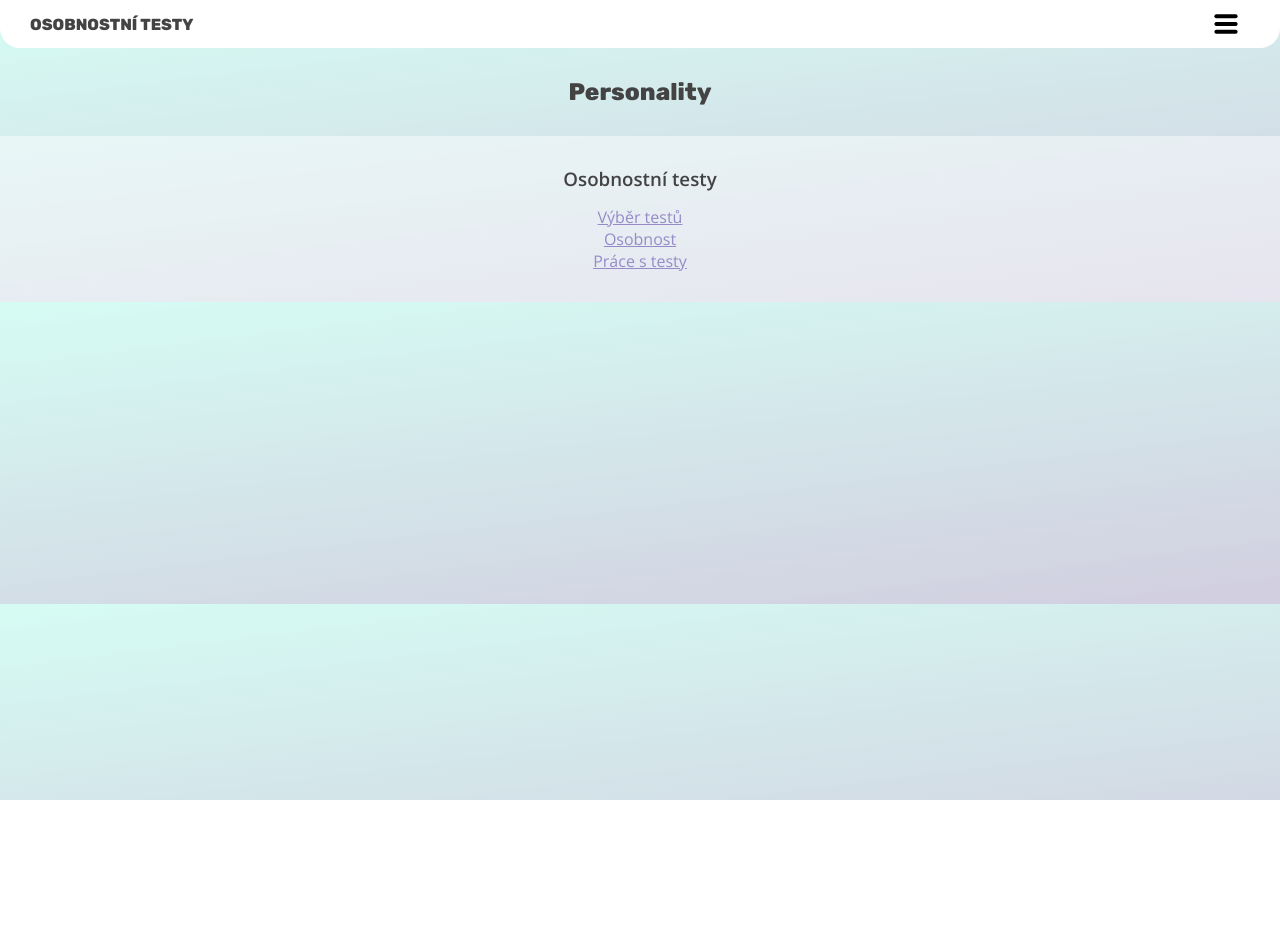
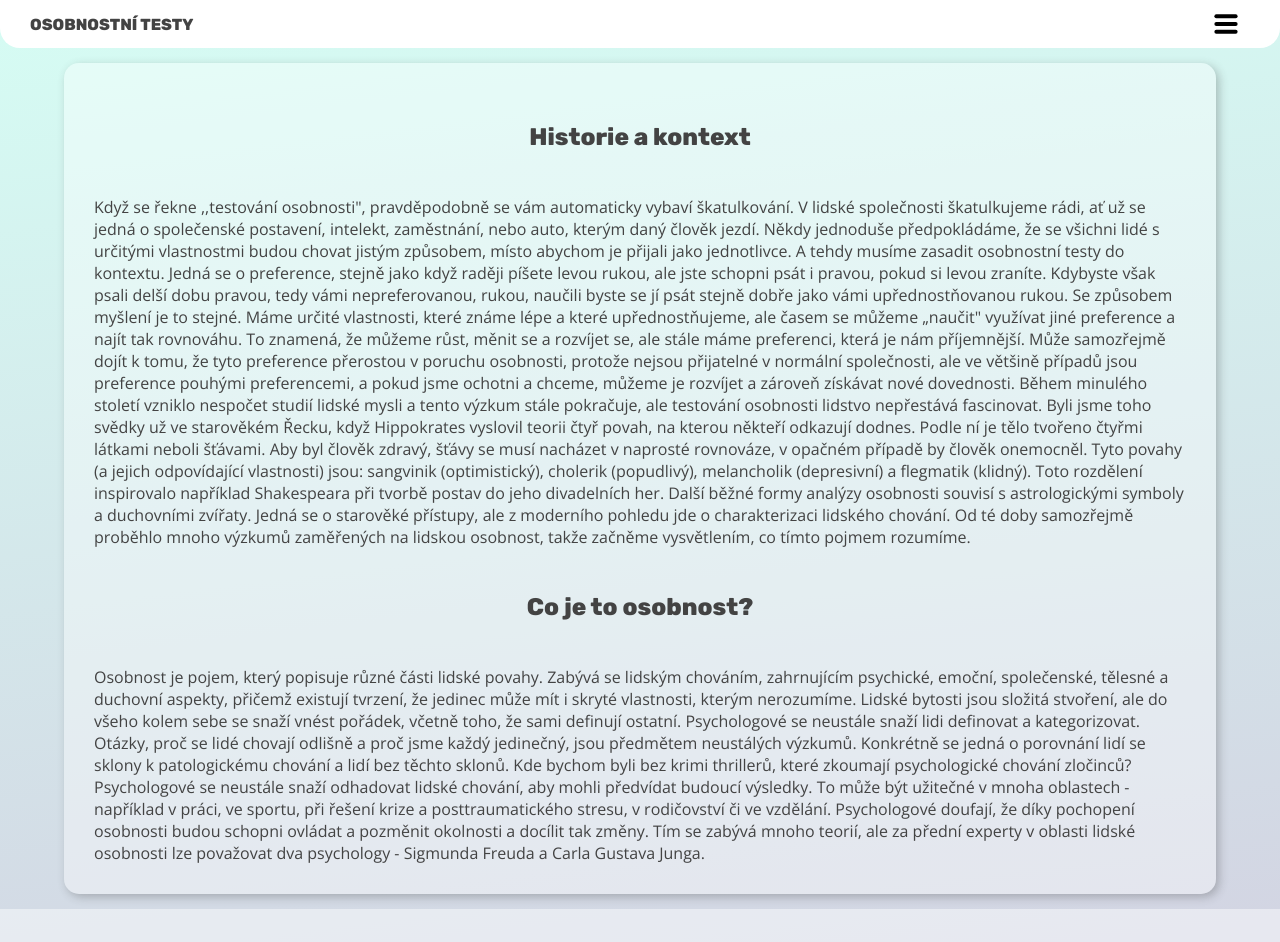
Before and after one commit to gracianaa/osobnostni-testy, a React (Vite) app: page /personality in a window 1280 px wide. Shown: the top 942 px of the page. Before the commit the page ends 800 px from the top, so only its background shows below. Built offline with nearby package versions, Linux system fonts and the light colour scheme.

Commit message:
PersonalityPage created and styled, Footer source, Button links, Img CardTest adjusted size

```diff
--- a/src/components/AboutPersonality/index.jsx
+++ b/src/components/AboutPersonality/index.jsx
@@ -1,3 +1,4 @@
+import { Link } from 'react-router-dom';
 import { ButtonPrimary } from '../ButtonPrimary';
 import './style.css';
 
@@ -11,7 +12,9 @@ export const AboutPersonality = () => {
         duchovní aspekty, přičemž existuje tvrzení, že jedinec může mít i skryté
         vlastnosti, kterým nerozumíme.
       </p>
-      <ButtonPrimary>Zjistit více</ButtonPrimary>
+      <Link to="/personality">
+        <ButtonPrimary>Zjistit více</ButtonPrimary>
+      </Link>
     </section>
   );
 };
--- a/src/components/CardTest/index.jsx
+++ b/src/components/CardTest/index.jsx
@@ -1,3 +1,4 @@
+import { Link } from 'react-router-dom';
 import { ButtonSecondary } from '../ButtonSecondary';
 import './style.css';
 
@@ -13,7 +14,9 @@ export const CardTest = ({ test }) => {
       <div className="cardTest__image">
         <img src={test.img} alt={test.title} />
       </div>
-      <ButtonSecondary>Spustit test</ButtonSecondary>
+      <Link to="/test">
+        <ButtonSecondary>Spustit test</ButtonSecondary>
+      </Link>
     </div>
   );
 };
--- a/src/components/CardTest/style.css
+++ b/src/components/CardTest/style.css
@@ -1,10 +1,11 @@
 .cardTest__image {
   width: 100%;
   text-align: center;
+  padding: 15px;
 }
 
 .cardTest__image img {
-  max-width: 300px;
+  max-width: 150px;
   width: 100%;
 }
 
--- a/src/components/Footer/index.jsx
+++ b/src/components/Footer/index.jsx
@@ -15,6 +15,9 @@ export const Footer = () => {
         <Link className="link" to="/">
           Práce s testy
         </Link>
+        <p className="footer__source">
+          Zdroj: Kniha sobnostních testů od Haulwen Nicholas{' '}
+        </p>
       </div>
     </footer>
   );
--- a/src/components/Footer/style.css
+++ b/src/components/Footer/style.css
@@ -12,3 +12,8 @@
   background-color: rgba(255, 255, 255, 0.456);
   padding: 30px;
 }
+
+.footer__source {
+  text-align: center;
+  margin-top: 15px;
+}
--- a/src/components/PageIntro/index.jsx
+++ b/src/components/PageIntro/index.jsx
@@ -1,3 +1,4 @@
+import { Link } from 'react-router-dom';
 import { ButtonPrimary } from '../ButtonPrimary';
 import './style.css';
 import trio from './trio.png';
@@ -8,7 +9,9 @@ export const PageIntro = () => {
       <div className="intro__text">
         <h1 className="intro__heading">Každý z nás je unikát.</h1>
         <h2 className="intro__subHeading">Zjisti v čem vynikáš ty...</h2>
-        <ButtonPrimary>Vybrat test</ButtonPrimary>
+        <a href="#chooseTest">
+          <ButtonPrimary>Vybrat test</ButtonPrimary>
+        </a>
       </div>
       <div className="intro__image">
         <img src={trio} alt="Trio image" />
--- a/src/pages/PersonalityPage/index.jsx
+++ b/src/pages/PersonalityPage/index.jsx
@@ -1,7 +1,65 @@
+import './style.css';
+
 export const PersonalityPage = () => {
   return (
-    <div>
-      <h2>Personality</h2>
+    <div className="personalityPage">
+      <h2 className="personalityPage__title">Historie a kontext</h2>
+      <p className="personalityPage__info">
+        Když se řekne ,,testování osobnosti", pravděpodobně se vám automaticky
+        vybaví škatulkování. V lidské společnosti škatulkujeme rádi, ať už se
+        jedná o společenské postavení, intelekt, zaměstnání, nebo auto, kterým
+        daný člověk jezdí. Někdy jednoduše předpokládáme, že se všichni lidé s
+        určitými vlastnostmi budou chovat jistým způsobem, místo abychom je
+        přijali jako jednotlivce. A tehdy musíme zasadit osobnostní testy do
+        kontextu. Jedná se o preference, stejně jako když raději píšete levou
+        rukou, ale jste schopni psát i pravou, pokud si levou zraníte. Kdybyste
+        však psali delší dobu pravou, tedy vámi nepreferovanou, rukou, naučili
+        byste se jí psát stejně dobře jako vámi upřednostňovanou rukou. Se
+        způsobem myšlení je to stejné. Máme určité vlastnosti, které známe lépe
+        a které upřednostňujeme, ale časem se můžeme „naučit" využívat jiné
+        preference a najít tak rovnováhu. To znamená, že můžeme růst, měnit se a
+        rozvíjet se, ale stále máme preferenci, která je nám příjemnější. Může
+        samozřejmě dojít k tomu, že tyto preference přerostou v poruchu
+        osobnosti, protože nejsou přijatelné v normální společnosti, ale ve
+        většině případů jsou preference pouhými preferencemi, a pokud jsme
+        ochotni a chceme, můžeme je rozvíjet a zároveň získávat nové dovednosti.
+        Během minulého století vzniklo nespočet studií lidské mysli a tento
+        výzkum stále pokračuje, ale testování osobnosti lidstvo nepřestává
+        fascinovat. Byli jsme toho svědky už ve starověkém Řecku, když
+        Hippokrates vyslovil teorii čtyř povah, na kterou někteří odkazují
+        dodnes. Podle ní je tělo tvořeno čtyřmi látkami neboli šťávami. Aby byl
+        člověk zdravý, šťávy se musí nacházet v naprosté rovnováze, v opačném
+        případě by člověk onemocněl. Tyto povahy (a jejich odpovídající
+        vlastnosti) jsou: sangvinik (optimistický), cholerik (popudlivý),
+        melancholik (depresivní) a flegmatik (klidný). Toto rozdělení
+        inspirovalo například Shakespeara při tvorbě postav do jeho divadelních
+        her. Další běžné formy analýzy osobnosti souvisí s astrologickými
+        symboly a duchovními zvířaty. Jedná se o starověké přístupy, ale z
+        moderního pohledu jde o charakterizaci lidského chování. Od té doby
+        samozřejmě proběhlo mnoho výzkumů zaměřených na lidskou osobnost, takže
+        začněme vysvětlením, co tímto pojmem rozumíme.
+      </p>
+      <h2 className="personalityPage__title">Co je to osobnost?</h2>
+      <p className="personalityPage__info">
+        Osobnost je pojem, který popisuje různé části lidské povahy. Zabývá se
+        lidským chováním, zahrnujícím psychické, emoční, společenské, tělesné a
+        duchovní aspekty, přičemž existují tvrzení, že jedinec může mít i skryté
+        vlastnosti, kterým nerozumíme. Lidské bytosti jsou složitá stvoření, ale
+        do všeho kolem sebe se snaží vnést pořádek, včetně toho, že sami
+        definují ostatní. Psychologové se neustále snaží lidi definovat a
+        kategorizovat. Otázky, proč se lidé chovají odlišně a proč jsme každý
+        jedinečný, jsou předmětem neustálých výzkumů. Konkrétně se jedná o
+        porovnání lidí se sklony k patologickému chování a lidí bez těchto
+        sklonů. Kde bychom byli bez krimi thrillerů, které zkoumají
+        psychologické chování zločinců? Psychologové se neustále snaží odhadovat
+        lidské chování, aby mohli předvídat budoucí výsledky. To může být
+        užitečné v mnoha oblastech - například v práci, ve sportu, při řešení
+        krize a posttraumatického stresu, v rodičovství či ve vzdělání.
+        Psychologové doufají, že díky pochopení osobnosti budou schopni ovládat
+        a pozměnit okolnosti a docílit tak změny. Tím se zabývá mnoho teorií,
+        ale za přední experty v oblasti lidské osobnosti lze považovat dva
+        psychology - Sigmunda Freuda a Carla Gustava Junga.
+      </p>
     </div>
   );
 };
--- /dev/null
+++ b/src/pages/PersonalityPage/style.css
@@ -0,0 +1,11 @@
+.personalityPage {
+  display: flex;
+  flex-direction: column;
+  border-radius: 15px;
+  background-color: rgba(255, 255, 255, 0.368);
+  box-shadow: var(--shadow);
+  padding: 30px;
+  width: 90%;
+  margin: 15px auto;
+  gap: 15px;
+}
```
